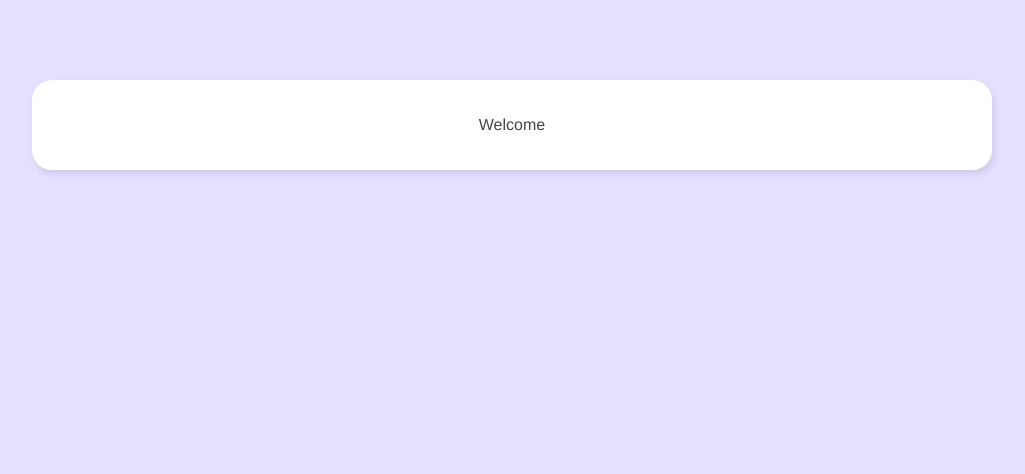
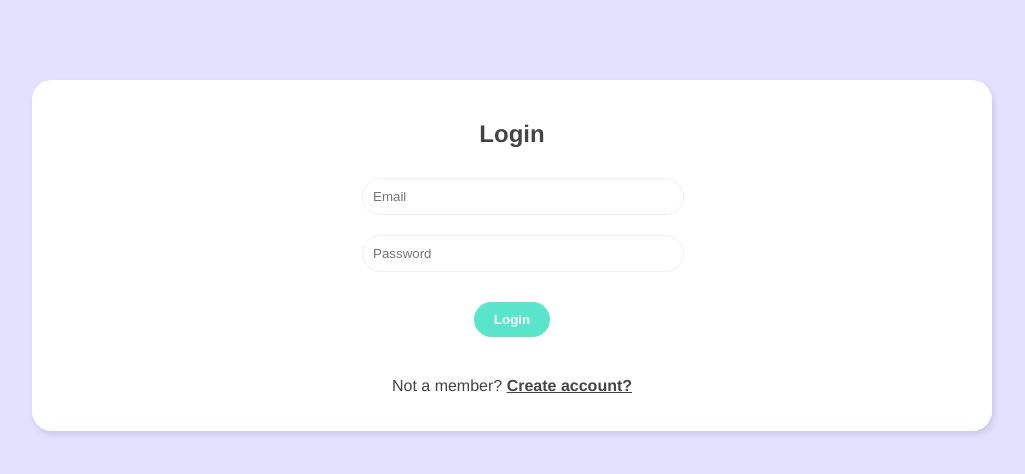
Before and after one commit to ayeminaung010/live-chat, a Vue app: page / in a window 1280 px wide. Shown: the top 474 px of the page, without its empty margins (128-1153 px from the left). Built offline with nearby package versions, Linux system fonts and the light colour scheme.

Commit message:
login & sign up form

```diff
--- /dev/null
+++ b/src/components/Login.vue
@@ -0,0 +1,28 @@
+<template>
+    <h2>Login</h2>
+    <form @submit.prevent="loginHandler">
+        <input type="email" placeholder="Email" v-model="email">
+        <input type="password" placeholder="Password" v-model="password">
+        <button >Login</button>
+    </form>
+</template>
+
+<script>
+import { ref } from 'vue';
+export default {
+    setup(){
+        const email = ref("");
+        const password = ref("");
+
+        const loginHandler = () => {
+            console.log(email.value , password.value);
+        }
+
+        return {email,password,loginHandler};
+    }
+}
+</script>
+
+<style>
+
+</style>
--- /dev/null
+++ b/src/components/SignUp.vue
@@ -0,0 +1,30 @@
+<template>
+    <h2>Sign up </h2>
+    <form @submit.prevent="signUpHandler">
+        <input type="text" placeholder="Display Name" v-model="displayName">
+        <input type="email" placeholder="Email" v-model="email">
+        <input type="password" placeholder="Password" v-model="password">
+        <button >Sign Up</button>
+    </form>
+</template>
+
+<script>
+import { ref } from 'vue';
+export default {
+    setup(){
+        const displayName = ref("");
+        const email = ref("");
+        const password = ref("");
+
+        const signUpHandler = () => {
+            console.log(displayName.value , email.value , password.value);
+        }
+
+        return {displayName,email,password,signUpHandler};
+    }
+}
+</script>
+
+<style>
+
+</style>
--- a/src/views/Welcome.vue
+++ b/src/views/Welcome.vue
@@ -1,12 +1,27 @@
 <template>
   <div class="welcome container">
-    <p>Welcome </p>
+    <div  v-if="showLoginForm">
+      <Login></Login>
+      <p>Not a member? <span @click="showLoginForm=!showLoginForm">Create account?</span></p>
+    </div>
+    <div v-else>
+      <SignUp></SignUp>
+      <p>Already Member? <span @click="showLoginForm=!showLoginForm">Login Here</span></p>
+    </div>
   </div>
 </template>
 
 <script>
+import { ref } from 'vue'
+import Login from '../components/Login'
+import SignUp from '../components/SignUp'
 export default {
-
+  components: {
+    Login, SignUp },
+  setup(){
+    const showLoginForm = ref(true);
+    return {showLoginForm};
+  }
 }
 </script>
 
@@ -15,4 +30,30 @@
         text-align: center;
         padding: 20px 0;
     }
+  /* form styles */
+  .welcome form {
+    width: 300px;
+    margin: 20px auto;
+  }
+  /* .welcome label {
+    display: block;
+    margin: 20px 0 10px;
+  } */
+  .welcome input {
+    width: 100%;
+    padding: 10px;
+    border-radius: 20px;
+    border: 1px solid #eee;
+    outline: none;
+    color: #999;
+    margin: 10px auto;
+  }
+  .welcome span{
+    font-weight: bold;
+    text-decoration: underline;
+    cursor: pointer;
+  }
+  .welcome button {
+    margin: 20px auto;
+  }
 </style>
```
